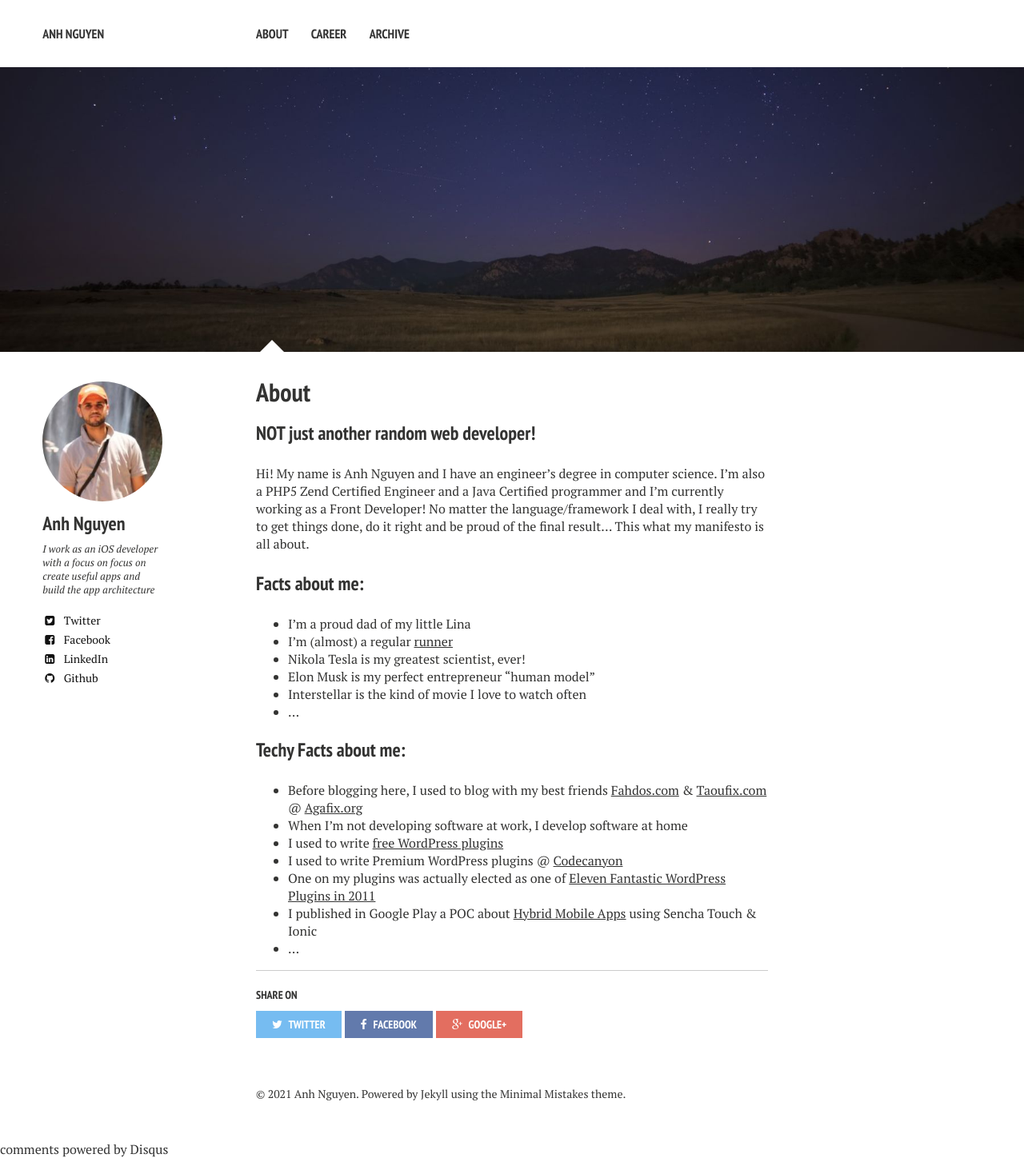
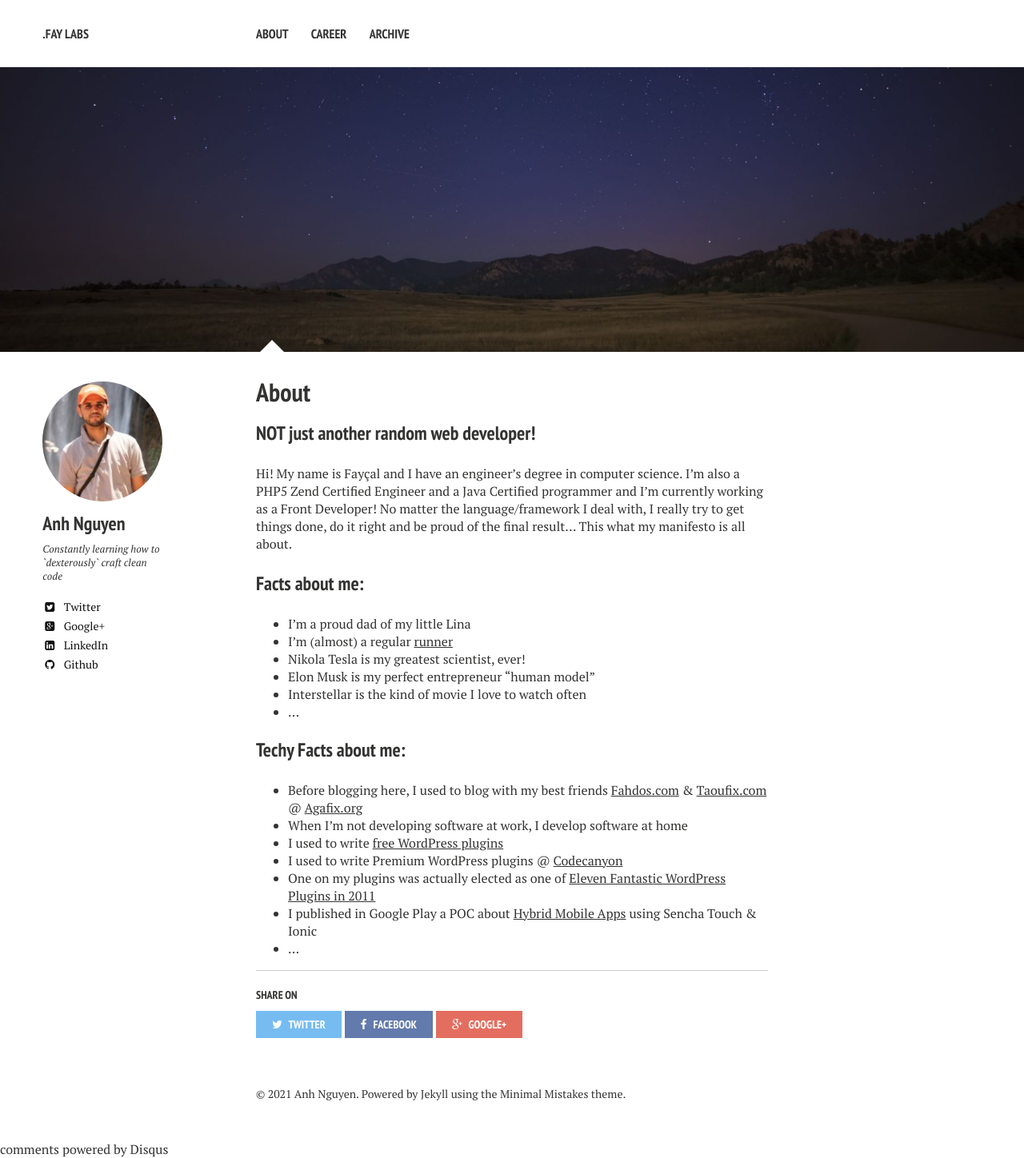
Before and after one commit to anhnc55/anhnc55.github.io, a Jekyll site: the page built from about/index.md, in a window 1280 px wide. Shown: the whole page at 80% size. Built offline with Jekyll 4.4.1, drawn with Linux system fonts in a browser that asks for light colours; nearby versions of some CDN libraries; comment, search, counter and statistics services are not loaded.

Commit message:
roolback

```diff
--- a/_config.yml
+++ b/_config.yml
@@ -1,8 +1,8 @@
 # Site wide configuration
 
-title:            Anh Nguyen
+title:            .Fay Labs
 locale:           en_US
-url:              https://anhnc55.github.io
+url:              https://fayway.github.io
 
 
 # Jekyll configuration
@@ -28,21 +28,21 @@ kramdown:
 owner:
   name: Anh Nguyen
   avatar: bio-avatar-ft.png
-  bio: "I work as an iOS developer with a focus on focus on create useful apps and build the app architecture"
+  bio: "Constantly learning how to `dexterously` craft clean code"
   email:
-  disqus-shortname: Anh Nguyen
-  twitter: anhnc92
-  facebook: anhnc92
+  disqus-shortname: fayway
+  twitter: TheRealFayway
+  facebook: #username
   google:
-    plus:
+    plus: FayçalTirich
     analytics: UA-66584307-1
     verify:
     ad-client:
     ad-slot:
   bing-verify:
-  github: anhnc55
+  github: fayway
   stackoverflow: #123456/username   from a "http://stackoverflow.com/users/123456/username" link
-  linkedin: anh-nguyen-203230b1
+  linkedin: faycaltirich
   xing: #username
   instagram: #username
   lastfm: #username
--- a/about/index.md
+++ b/about/index.md
@@ -8,7 +8,7 @@ image:
 ---
 ### NOT just another random web developer!
 
-Hi! My name is Anh Nguyen and I have an engineer’s degree in computer science. I’m also a PHP5 Zend Certified Engineer and a Java Certified programmer and I'm currently working as a Front Developer! No matter the language/framework I deal with, I really try to get things done, do it right and be proud of the final result... This what my manifesto is all about.
+Hi! My name is Fayçal and I have an engineer’s degree in computer science. I’m also a PHP5 Zend Certified Engineer and a Java Certified programmer and I'm currently working as a Front Developer! No matter the language/framework I deal with, I really try to get things done, do it right and be proud of the final result... This what my manifesto is all about.
 
 ### Facts about me:
 * I'm a proud dad of my little Lina
```
